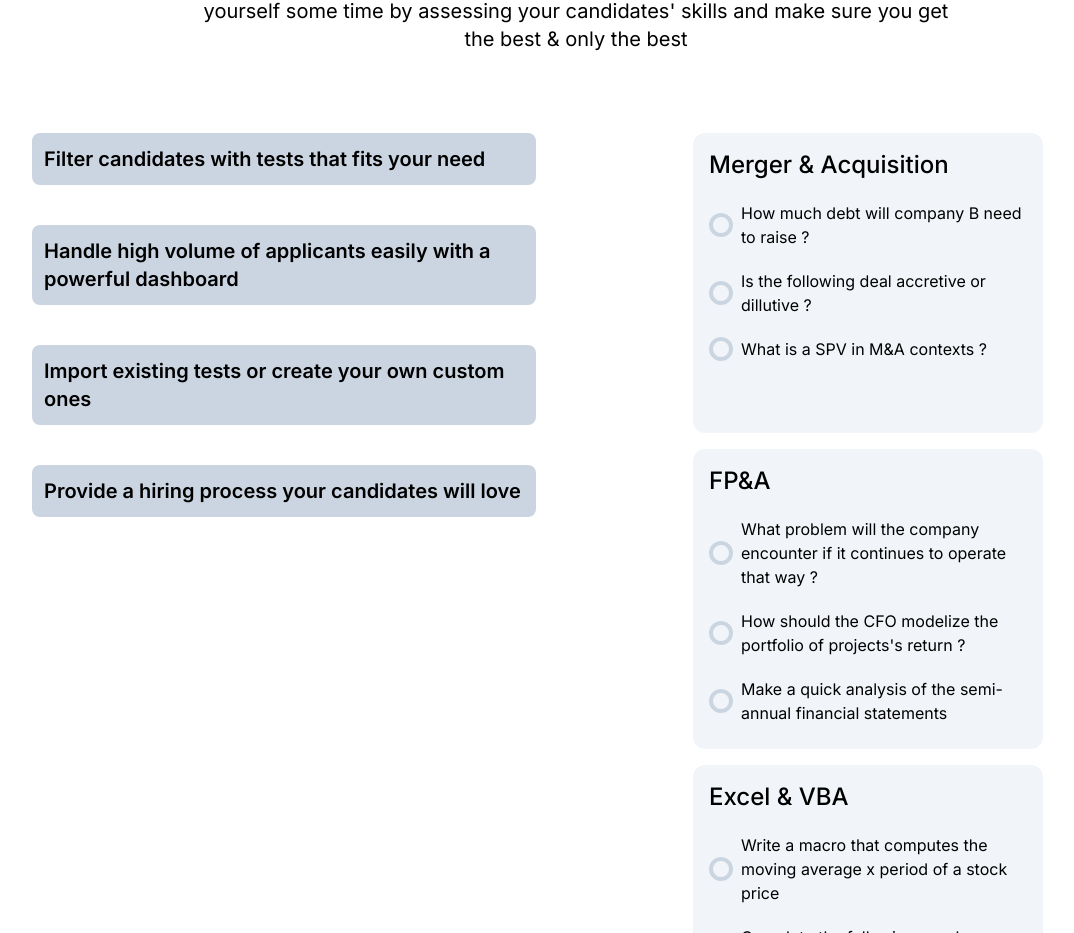
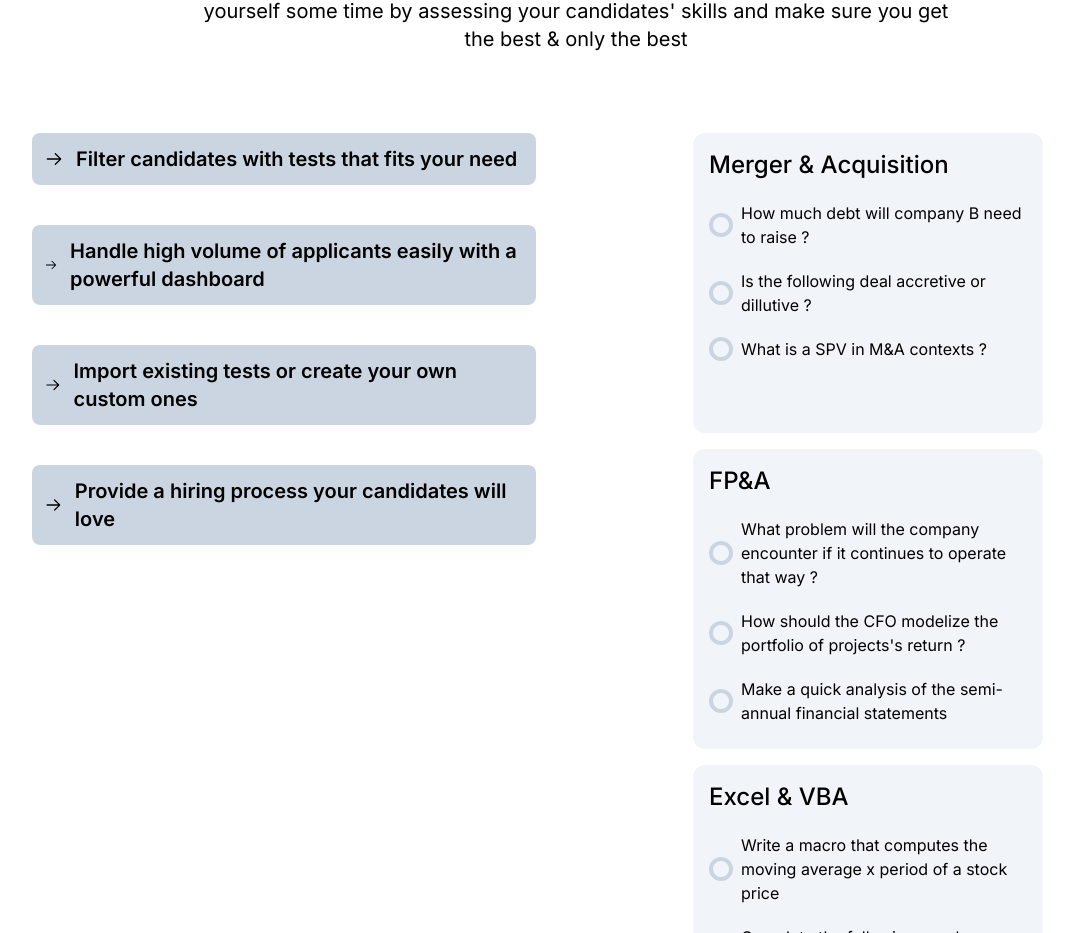
Before and after one commit to LucaLyon1/finnnest, a Next.js app: page / in a window 1280 px wide. Shown: the part 1555-2488 px from the top of the page, without its empty margins (64-1138 px from the left). Built offline with nearby package versions, Linux system fonts and the light colour scheme.

Commit message:
few icons

```diff
--- a/app/create-test/page.tsx
+++ b/app/create-test/page.tsx
@@ -38,7 +38,7 @@ function createTest() {
                 {/* TODO:  own component, type as prop*/}
                 <div className="col-span-3 border border-[#D8D8D8] w-[90%] m-auto rounded-lg shadow-sm p-10 flex flex-col gap-10">
                     {/* TODO:  dynamic section name */}
-                    <input className="text-2xl w-1/3 focus:ring" value={getSection(getCurrentSection())?.title} onChange={handleSectionName} />
+                    <input className="text-2xl w-1/3 focus:ring p-2 border-2 border-[#D8D8D8] rounded-md" value={getSection(getCurrentSection())?.title} onChange={handleSectionName} />
                     <p>
                         The future junior should be able to work in complex context such as multi-layered LBO,
                         and quickly and accurately report a high volume of information
--- a/components/Product.tsx
+++ b/components/Product.tsx
@@ -1,3 +1,4 @@
+import { RxArrowRight } from "react-icons/rx";
 import Question from "./Question";
 
 const mergerQ = ['How much debt will company B need to raise ?',
@@ -33,10 +34,22 @@ function Product() {
             <div className="w-[85%] m-auto  grid lg:grid-cols-2 mt-20 gap-20">
                 <div>
                     <ul className="flex flex-col gap-10 font-semibold text-xl">
-                        <li className="p-3 bg-slate-300 rounded-lg cursor-pointer hover:bg-cyan-400 transition-all duration-300">Filter candidates with tests that fits your need</li>
-                        <li className="p-3 bg-slate-300 rounded-lg cursor-pointer hover:bg-cyan-400 transition-all duration-300">Handle high volume of applicants easily with a powerful dashboard</li>
-                        <li className="p-3 bg-slate-300 rounded-lg cursor-pointer hover:bg-cyan-400 transition-all duration-300">Import existing tests or create your own custom ones</li>
-                        <li className="p-3 bg-slate-300 rounded-lg cursor-pointer hover:bg-cyan-400 transition-all duration-300">Provide a hiring process your candidates will love</li>
+                        <li className="p-3 bg-slate-300 rounded-lg cursor-pointer hover:bg-cyan-400 transition-all duration-300 flex items-center gap-3">
+                            <RxArrowRight />
+                            Filter candidates with tests that fits your need
+                        </li>
+                        <li className="p-3 bg-slate-300 rounded-lg cursor-pointer hover:bg-cyan-400 transition-all duration-300 flex items-center gap-3">
+                            <RxArrowRight />
+                            Handle high volume of applicants easily with a powerful dashboard
+                        </li>
+                        <li className="p-3 bg-slate-300 rounded-lg cursor-pointer hover:bg-cyan-400 transition-all duration-300 flex items-center gap-3">
+                            <RxArrowRight />
+                            Import existing tests or create your own custom ones
+                        </li>
+                        <li className="p-3 bg-slate-300 rounded-lg cursor-pointer hover:bg-cyan-400 transition-all duration-300 flex items-center gap-3">
+                            <RxArrowRight />
+                            Provide a hiring process your candidates will love
+                        </li>
                     </ul>
                 </div>
                 <div className="flex flex-wrap gap-4 justify-center">
--- a/components/QuestionInput.tsx
+++ b/components/QuestionInput.tsx
@@ -8,6 +8,7 @@ import FileQuestion from "./questionTypes/FileQuestion";
 import { QuestionType } from "@/types/question";
 import { useTestContext } from "@/lib/testContext";
 import NumberQuestion from "./questionTypes/NumberQuestion";
+import { RxCross2 } from "react-icons/rx";
 
 interface questionProps {
     id: number,
@@ -51,9 +52,9 @@ export default function QuestionInput({ id, type }: questionProps) {
 
 
     return (
-        <div className="flex gap-5 flex-col p-4 border border-[#D8D8D8] rounded-lg">
+        <div className="relative flex gap-5 flex-col p-4 border border-[#D8D8D8] rounded-lg">
             {/*TODO: icons */}
-            <button onClick={() => removeQuestion(id)}>delete</button>
+            <button className="absolute right-5 text-red-500 text-3xl h-8 w-8 hover:bg-gray-200 transition-all rounded-sm" onClick={() => removeQuestion(id)}><RxCross2 className="m-auto" /></button>
             <div className="flex gap-5">
                 <label htmlFor="title" className="text-xl">Question {getRank(id) + 1}</label>
                 <select value={type} onChange={handleChange} name="question" id="cars" className="bg-[#F0F0F0] rounded-lg w-[200px]">
--- a/components/SubhearOffer.tsx
+++ b/components/SubhearOffer.tsx
@@ -1,4 +1,8 @@
+import { useRouter } from "next/navigation";
+import { RxArrowLeft } from "react-icons/rx";
+
 function SubheaderOffer() {
+    const router = useRouter();
     return (
         <div>
             <div className="w-full
@@ -6,10 +10,11 @@ function SubheaderOffer() {
         border-b
         border-[#D8D8D8]
         ">
-                <div className="w-[80%] m-auto pt-5 flex justify-between h-full">
+                <div className="w-[80%] m-auto pt-5 h-full items-baseline flex gap-5">
+                    <RxArrowLeft onClick={() => router.back()} className="text-3xl hover:bg-gray-200 cursor-pointer rounded-sm" />
                     <div>
                         <h2 className="text-4xl">Create job offer</h2>
-                        <p>Dashboard / Create Job Offer</p>
+                        <p className="pl-1">Dashboard / Create Job Offer</p>
                     </div>
                 </div>
             </div>
```
Also changed, not shown: package.json (+5 -4 lines), 2 other files (tests, documents, lock files or other folders).
